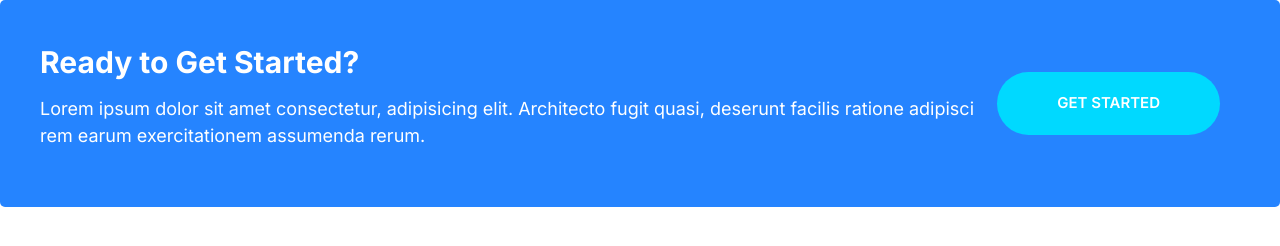
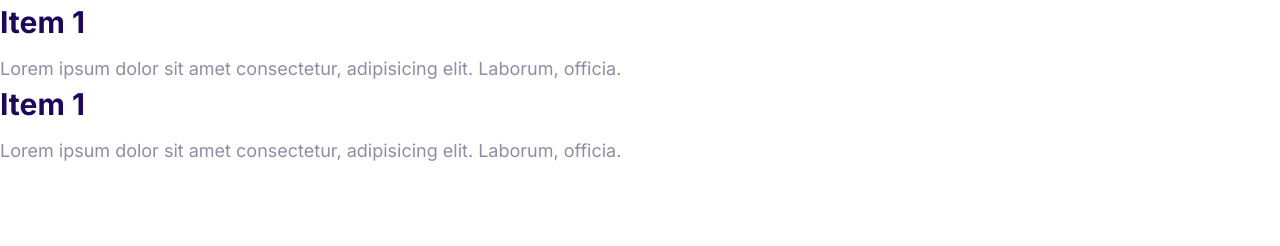
Before and after one commit to Kreetta/test, a plain HTML site: page index.html in a window 1280 px wide. Drawn offline with Linux system fonts and the light colour scheme.

Commit message:
Build the collapsible component.

```diff
--- a/CSS/styles.css
+++ b/CSS/styles.css
@@ -550,3 +550,36 @@ a {
         margin: 0 2rem;
     }
 }
+
+/* Collapsibles */
+
+.collapsible__header {
+    display: flex;
+    justify-content: space-between;
+}
+
+.collapsible__heading {
+    margin-top: 0;
+    font-size: 3rem;
+}
+
+.collapsible__chevron {
+    transform: rotate(-90deg);
+    transition: transform 0.3s;
+}
+
+.collapsible__content {
+    max-height: 0;
+    overflow: hidden;
+    opacity: 0;
+    transition: all 0.3s;
+}
+
+.collapsible--expanded .collapsible__chevron {
+    transform: rotate(0);
+}
+
+.collapsible--expanded .collapsible__content {
+    max-height: 100vh;
+    opacity: 1;
+}
--- a/index.html
+++ b/index.html
@@ -13,18 +13,29 @@
 </head>
 
 <body>
-    <div class="callout callout--primary">
-        <div class="grid grid--1x2">
-            <div class="callout__content">
-                <h2 class="callout__heading">Ready to Get Started?</h2>
-                <p>
-                    Lorem ipsum dolor sit amet consectetur, adipisicing elit. Architecto fugit quasi, deserunt facilis
-                    ratione adipisci rem earum exercitationem assumenda rerum.
-                </p>
-            </div>
-            <a href="#" class="btn btn--secondary btn--stretched">Get Started</a>
+    <div class="collapsible collapsible--expanded">
+        <header class="collapsible__header">
+            <h2 class="collapsible__heading">Item 1</h2>
+            <svg class="icon icon--white collapsible__chevron">
+                <use xlink:href="images/sprite.svg#chevron"></use>
+            </svg>
+        </header>
+        <div class="collapsible__content">
+            Lorem ipsum dolor sit amet consectetur, adipisicing elit. Laborum, officia.
         </div>
     </div>
+    <div class="collapsible collapsible--expanded">
+        <header class="collapsible__header">
+            <h2 class="collapsible__heading">Item 1</h2>
+            <svg class="icon icon--white collapsible__chevron">
+                <use xlink:href="images/sprite.svg#chevron"></use>
+            </svg>
+        </header>
+        <div class="collapsible__content">
+            Lorem ipsum dolor sit amet consectetur, adipisicing elit. Laborum, officia.
+        </div>
+    </div>
+    <script src="js/main.js"></script>
 </body>
 
 </html>
--- /dev/null
+++ b/js/main.js
@@ -0,0 +1,6 @@
+const collapsibles = document.querySelectorAll(".collapsible");
+collapsibles.forEach((item) =>
+  item.addEventListener("click", function () {
+    this.classList.toggle("collapsible--expanded");
+  })
+);
```
Also changed, not shown: components/collapsibles.html (added, +11 -0 lines).
